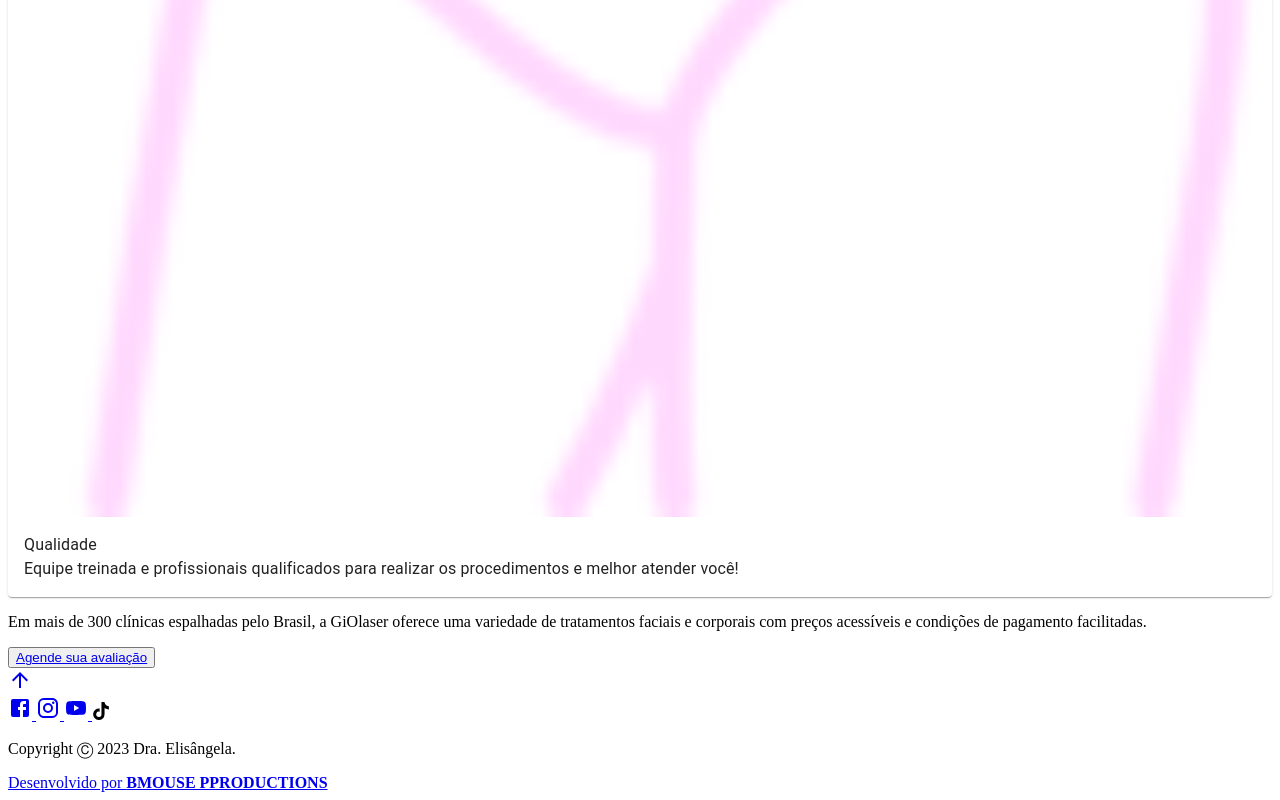
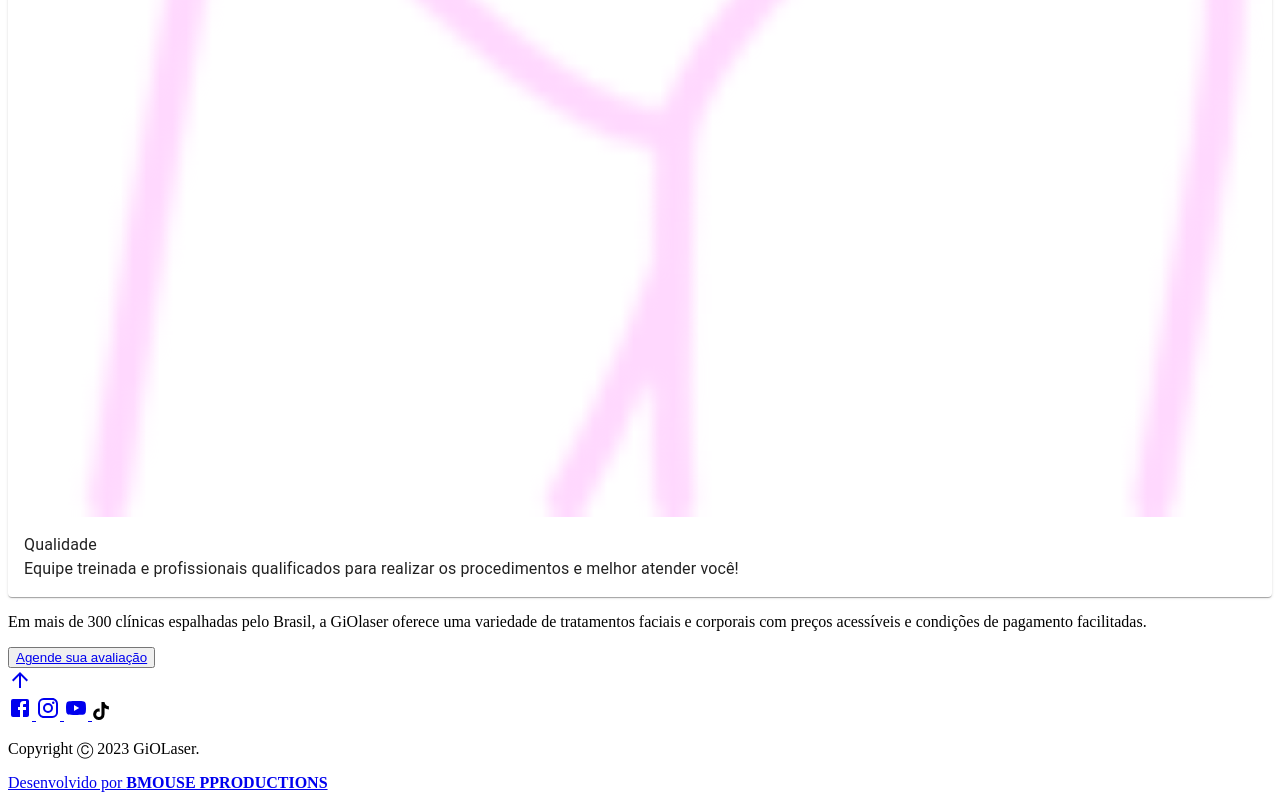
Before and after one commit to bmouseProductions/GioLaser, a React (Vite) app: page / in a window 1280 px wide. Shown: the part 8431-9231 px from the top of the page. Built offline with nearby package versions, Linux system fonts and the light colour scheme; the HTML template or start-up script is replaced by a standard one.

Commit message:
Update Index.tsx

```diff
--- a/src/components/footer/Index.tsx
+++ b/src/components/footer/Index.tsx
@@ -13,7 +13,7 @@ export default function Footer() {
                 <a href="" target='_blank'> <svg className='fill-white ' stroke-width="0" viewBox="0 0 448 512" height="18" width="18" xmlns="http://www.w3.org/2000/svg"><path d="M448,209.91a210.06,210.06,0,0,1-122.77-39.25V349.38A162.55,162.55,0,1,1,185,188.31V278.2a74.62,74.62,0,1,0,52.23,71.18V0l88,0a121.18,121.18,0,0,0,1.86,22.17h0A122.18,122.18,0,0,0,381,102.39a121.43,121.43,0,0,0,67,20.14Z"></path></svg> </a>
             </div>
 
-            <p>Copyright Ⓒ 2023 Dra. Elisângela.</p>
+            <p>Copyright Ⓒ 2023 GiOLaser.</p>
 
             <a href="https://www.bmouseproductions.com/" target="_blank" rel="noopener noreferrer"> Desenvolvido por <strong>BMOUSE PPRODUCTIONS</strong> </a>
         </footer>
```
